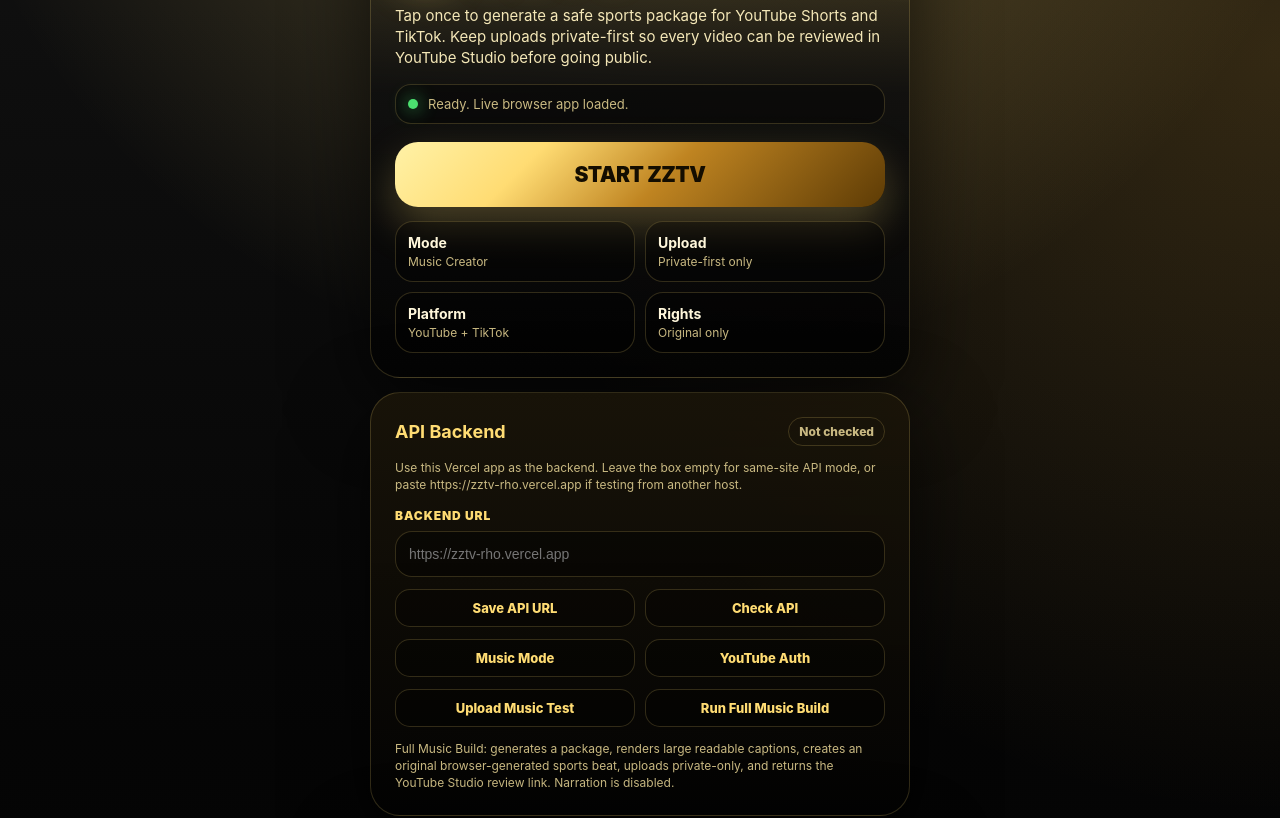
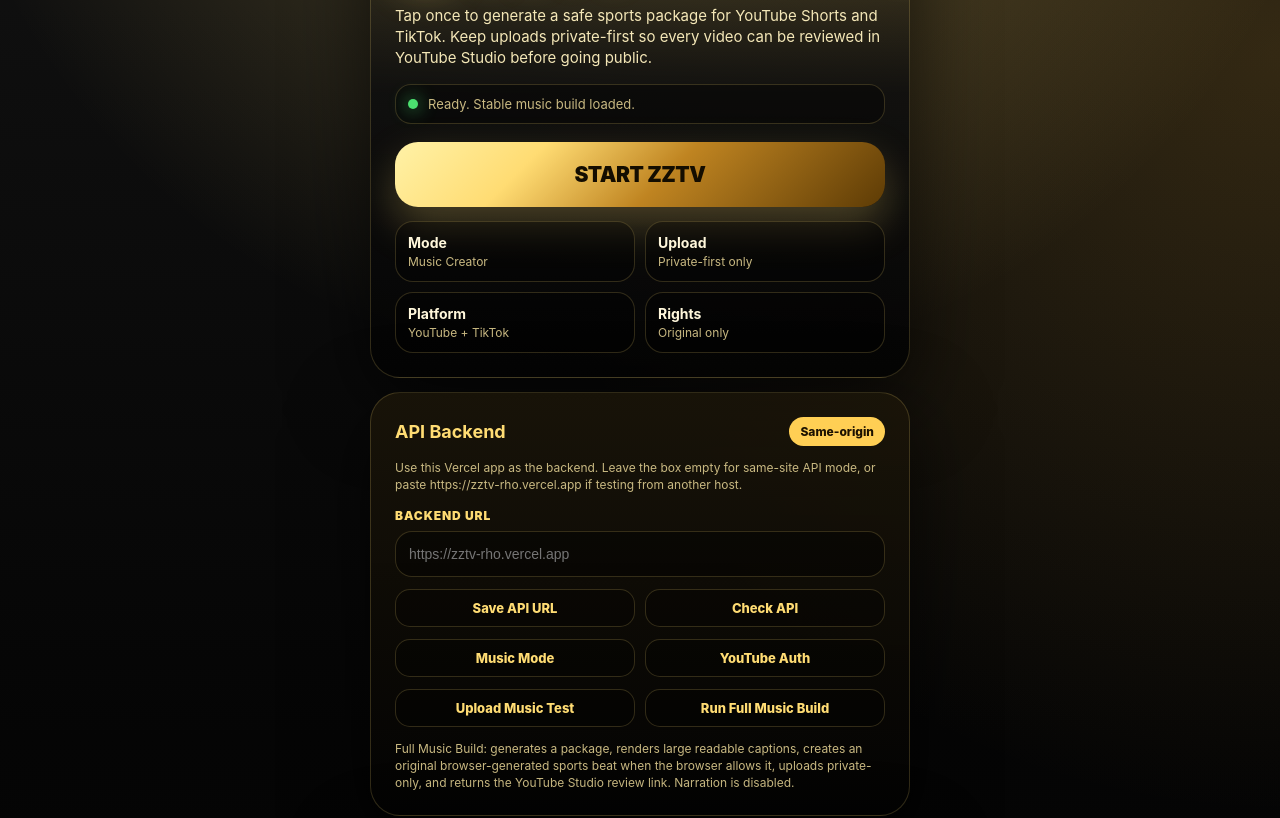
Before and after one commit to GCreative850/zztv, a website: page index.html in a window 1280 px wide. Shown: the part 141-959 px from the top of the page. Drawn offline with Linux system fonts and the light colour scheme.

Commit message:
Point site to stable app file

```diff
--- a/index.html
+++ b/index.html
@@ -55,7 +55,7 @@
         <button id="uploadTestBtn" type="button" class="secondary-btn">Upload Music Test</button>
         <button id="fullBuildBtn" type="button" class="secondary-btn">Run Full Music Build</button>
       </div>
-      <p class="small-note">Full Music Build: generates a package, renders large readable captions, creates an original browser-generated sports beat, uploads private-only, and returns the YouTube Studio review link. Narration is disabled.</p>
+      <p class="small-note">Full Music Build: generates a package, renders large readable captions, creates an original browser-generated sports beat when the browser allows it, uploads private-only, and returns the YouTube Studio review link. Narration is disabled.</p>
     </section>
 
     <section class="panel">
@@ -91,6 +91,6 @@
     </section>
   </div>
 
-  <script src="app-caption.js" defer></script>
+  <script src="app-stable.js" defer></script>
 </body>
 </html>
```
